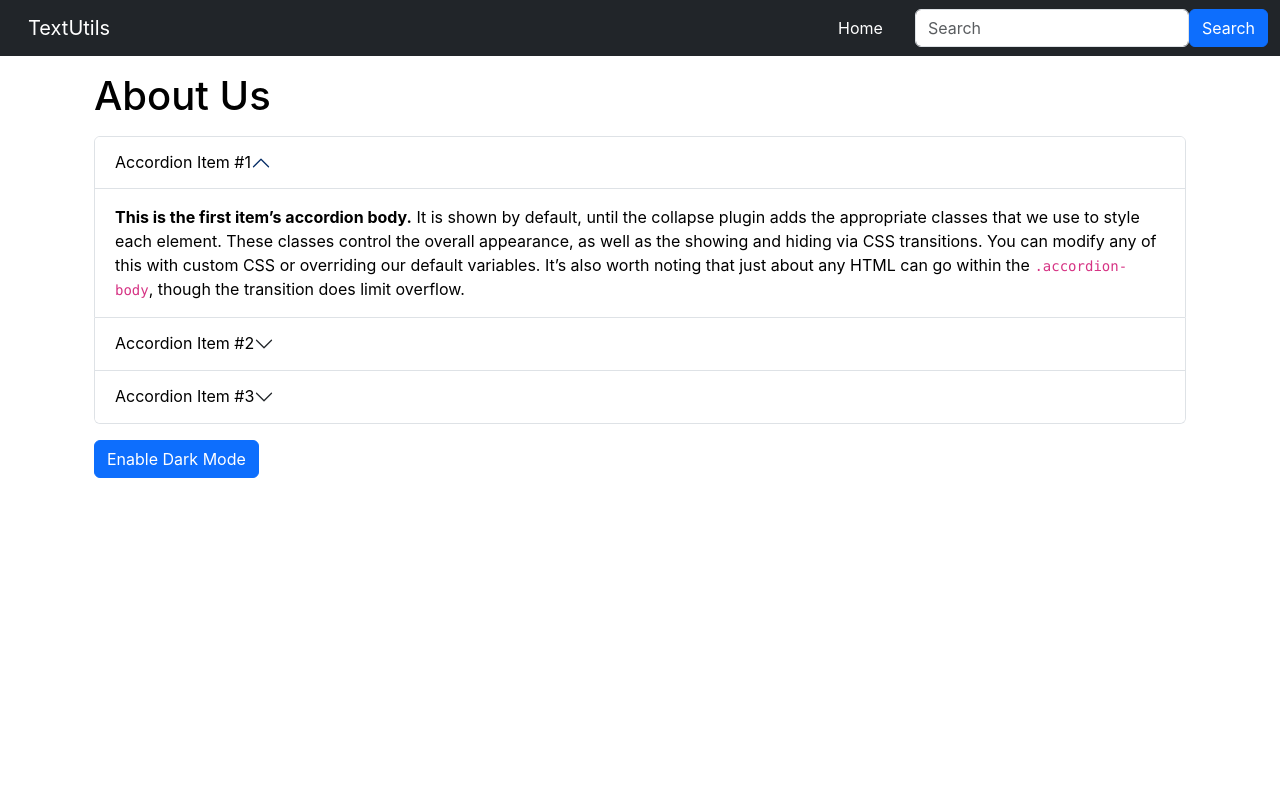
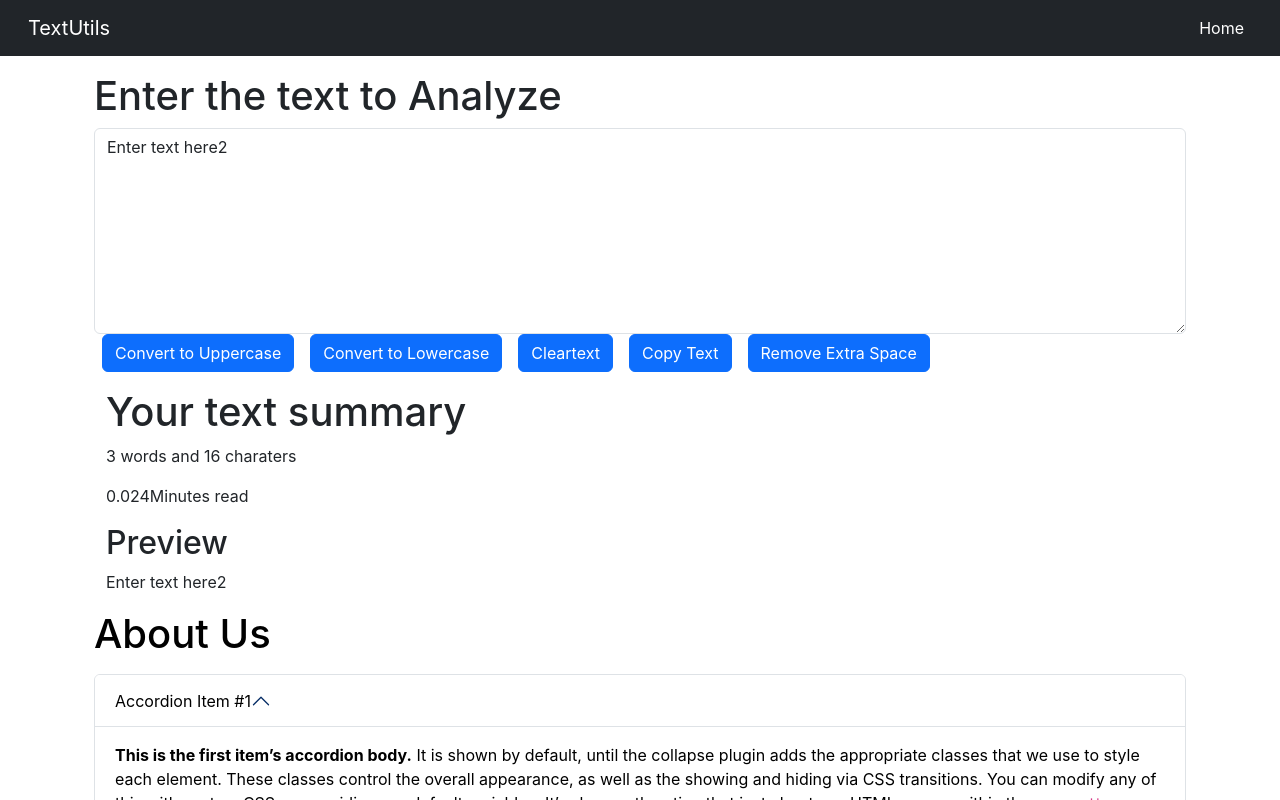
Before and after one commit to mdnaseembaig/my-app, a React (Create React App) app: page / in a window 1280 px wide. Shown: the top 800 px of the page. Built offline with nearby package versions, Linux system fonts and the light colour scheme.

Commit message:
01/08/2025

```diff
--- a/src/App.js
+++ b/src/App.js
@@ -1,8 +1,8 @@
-/*import logo from './logo.svg';*/
+
 import './App.css';
 import Navbar from './componenet/Navbar';
 import About from './componenet/About';
-/*import TextFrom from './componenet/TextFrom';*/
+import TextFrom from './componenet/TextFrom';
 
 function App() {
   return (
@@ -11,7 +11,7 @@ function App() {
     <Navbar title="TextUtils" />
     <div
     className="container my-3">
-     {/*<TextFrom heading="Enter The Text Analyze Below"/> */}
+     <TextFrom heading="Enter the text to Analyze"/>
      <About></About>
     </div>
     </>
--- a/src/componenet/Navbar.js
+++ b/src/componenet/Navbar.js
@@ -1,5 +1,5 @@
-import React from "react";
-
+import React from 'react';
+import PropTypes from 'prop-types';
 export default function Navbar(props) {
   return (
 
@@ -20,24 +20,14 @@ export default function Navbar(props) {
         <div className="collapse navbar-collapse" id="navbarSupportedContent">
           <ul className="navbar-nav me-auto mb-2 mb-lg-0">
             <li className="nav-item">
-              <a className="nav-link active" aria-current="page" href="/">
-                Home
-              </a>
+              <a className="nav-link active" aria-current="page" href="/">Home</a>
             </li>
             <li className="nav-item">
               <a className="nav-link" href="/">{props.aboutText}</a>
             </li>
             </ul>
 
-          <form className="d-flex">
-            <input
-              className="form-control me-2"
-              type="search"
-              placeholder="Search"
-              aria-label="Search"
-            />
-            <button className="btn btn-primary" type="submit">Search</button>
-          </form>
+
         </div>
       </div>
     </nav>
@@ -45,11 +35,12 @@ export default function Navbar(props) {
   )
 }
 
-//Navbar.propTypes = {title: propTypes.string. isRequired,
-                    //aboutText: propTypes.string. isRequired
-//}
+Navbar.propTypes = {
+  title: PropTypes.string.isRequired,
+  aboutText: PropTypes.string.isRequired,
+};
 
-//Navbar.defaultprops = {
-                        //title: Set title here,
-                        //aboutText: 'About Text here'
-//};
+Navbar.defaultProps = {
+  title: 'Title here',
+  aboutText: 'About Text here',
+};
--- a/src/componenet/TextFrom.js
+++ b/src/componenet/TextFrom.js
@@ -38,7 +38,7 @@ export default function TextFrom(props) {
     }
 
     const handleExtraSpace = () => {
-      let newText = text.split (/[]+/);
+      let newText = text.split (/[ ]+/);
       setText(newText.join(" "))
     }
     const [text, setText] = useState('Enter text here2');
```
Also changed, not shown: public/index.html (line endings or trailing spaces), src/App.css (line endings or trailing spaces), src/componenet/About.js (line endings or trailing spaces), src/index.css (line endings or trailing spaces), src/index.js (line endings or trailing spaces), 1 other file (tests, documents, lock files or other folders).
